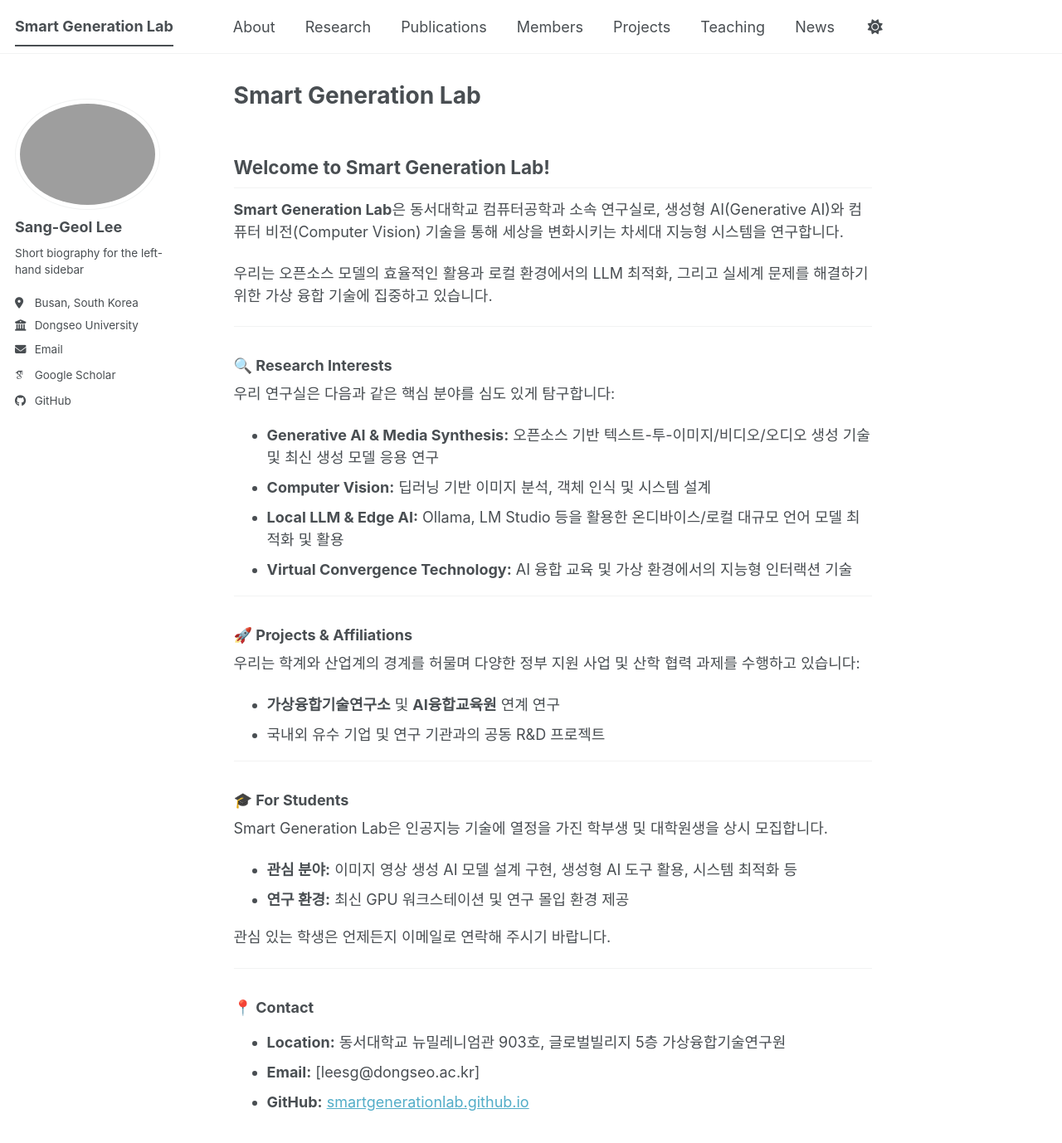
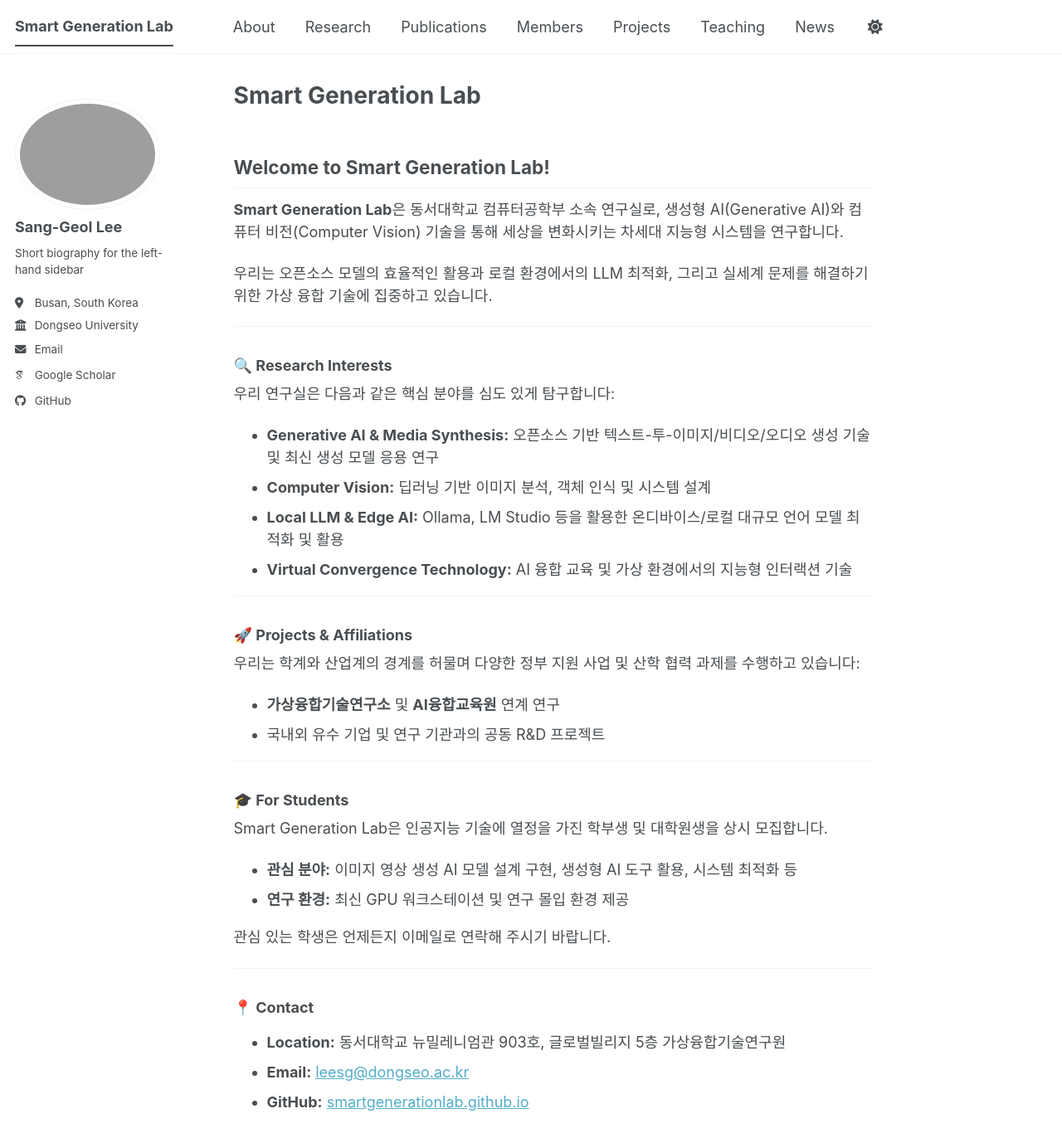
Before and after one commit to SmartGenerationLab/smartgenerationlab.github.io, a Jekyll site: the page built from _pages/about.md, in a window 1280 px wide and 1400 px high. Shown: the top 1378 px of the window at 83% size. Built offline with Jekyll 4.4.1, drawn with Linux system fonts in a browser that asks for light colours; some web fonts are replaced; a script bundle is joined from its source files by our own code; library files that are not in the unit come from our copies.

Commit message:
컴퓨터공학부 수정, 메일 링크 연결

```diff
--- a/_pages/about.md
+++ b/_pages/about.md
@@ -10,7 +10,7 @@ redirect_from:
 
 ## Welcome to Smart Generation Lab!
 
-**Smart Generation Lab**은 동서대학교 컴퓨터공학과 소속 연구실로, 생성형 AI(Generative AI)와 컴퓨터 비전(Computer Vision) 기술을 통해 세상을 변화시키는 차세대 지능형 시스템을 연구합니다.
+**Smart Generation Lab**은 동서대학교 컴퓨터공학부 소속 연구실로, 생성형 AI(Generative AI)와 컴퓨터 비전(Computer Vision) 기술을 통해 세상을 변화시키는 차세대 지능형 시스템을 연구합니다.
 
 우리는 오픈소스 모델의 효율적인 활용과 로컬 환경에서의 LLM 최적화, 그리고 실세계 문제를 해결하기 위한 가상 융합 기술에 집중하고 있습니다.
 
@@ -49,5 +49,5 @@ Smart Generation Lab은 인공지능 기술에 열정을 가진 학부생 및
 ### 📍 Contact
 
 * **Location:** 동서대학교 뉴밀레니엄관 903호, 글로벌빌리지 5층 가상융합기술연구원
-* **Email:** [leesg@dongseo.ac.kr]
+* **Email:** [leesg@dongseo.ac.kr](mailto:leesg@dongseo.ac.kr)
 * **GitHub:** [smartgenerationlab.github.io](https://smartgenerationlab.github.io)
```
